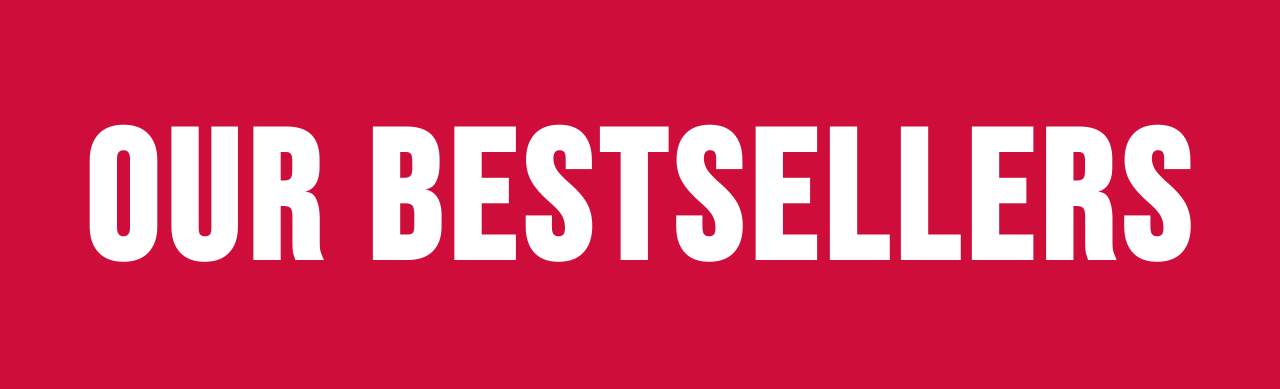
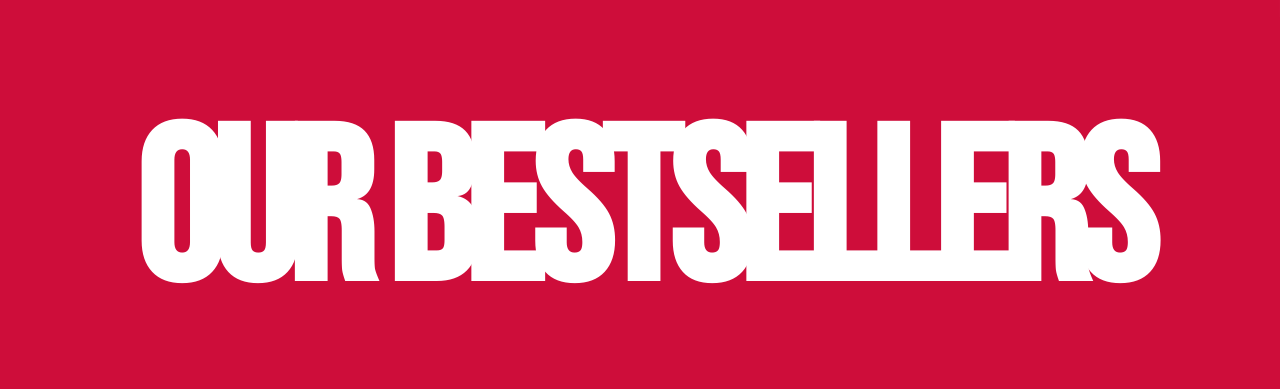
Before and after one commit to newprosperity8-store/bunnyplastics, a React (Vite) app: page / in a window 1280 px wide. Shown: the part 1940-2329 px from the top of the page. Built offline with nearby package versions, Linux system fonts and the light colour scheme.

Commit message:
Bestsellers: seamless edge-to-edge desktop marquee, bigger OUR BESTSELLERS heading with tracking-tighter

```diff
--- a/src/pages/Home.tsx
+++ b/src/pages/Home.tsx
@@ -331,6 +331,8 @@ export default function Home() {
 
         {/* Latest Furniture Collection (OUR BESTSELLERS) */}
         <div className="relative overflow-hidden w-full bg-primary pt-12 pb-14 sm:pb-20 md:pt-24 md:pb-32">
+
+          {/* Header & Mobile Content inside container */}
           <div className="container mx-auto px-6 md:px-12 xl:px-24">
 
           {/* Mobile Header (2 Lines) */}
@@ -341,9 +343,9 @@ export default function Home() {
             </h2>
           </div>
 
-          {/* Desktop & Tablet Header (Single Line) */}
+          {/* Desktop & Tablet Header (Single Line - Bigger with original letter spacing) */}
           <div className="hidden md:flex flex-col items-center justify-center mb-10 text-center relative">
-            <h2 className="text-6xl md:text-8xl xl:text-[10rem] leading-[0.9] font-logo tracking-wider uppercase pointer-events-none select-none whitespace-nowrap pb-8 text-white">
+            <h2 className="text-[5rem] md:text-[8rem] lg:text-[10rem] xl:text-[12rem] leading-[0.85] font-logo tracking-tighter uppercase pointer-events-none select-none whitespace-nowrap pb-8 text-white">
               OUR BESTSELLERS
             </h2>
           </div>
@@ -390,10 +392,27 @@ export default function Home() {
             ))}
           </div>
 
-          {/* Desktop & Tablet Continuous Auto-Scrolling Marquee with Staggered Layout */}
+          {/* Bestsellers Mobile Swipe Indicator */}
+          <div className="flex flex-col items-center gap-2 mt-4 md:hidden">
+            <div className="flex items-center gap-1.5">
+              {BESTSELLERS.map((_, idx) => (
+                <span
+                  key={idx}
+                  className={`transition-all duration-300 rounded-full ${idx === bestsellersScrollIdx ? 'w-6 h-2 bg-white' : 'w-2 h-2 bg-white/40'}`}
+                />
+              ))}
+            </div>
+            <span className="text-xs font-semibold text-white/80 tracking-widest flex items-center gap-1 uppercase">
+              &lt; Swipe &gt;
+            </span>
+          </div>
+
+          </div>
+
+          {/* Desktop & Tablet Full-Width Seamless Marquee (outside container for edge-to-edge) */}
           <div
             ref={bestsellersRef}
-            className="hidden md:flex overflow-x-auto scrollbar-none gap-8 pb-16 pt-4 w-full items-start"
+            className="hidden md:flex overflow-x-hidden scrollbar-none gap-8 pb-16 pt-4 w-full items-start"
           >
             {[...BESTSELLERS, ...BESTSELLERS].map((item, idx) => (
               <Link
@@ -425,23 +444,6 @@ export default function Home() {
                 </div>
               </Link>
             ))}
-          </div>
-
-          {/* Bestsellers Mobile Swipe Indicator */}
-          <div className="flex flex-col items-center gap-2 mt-4 md:hidden">
-            <div className="flex items-center gap-1.5">
-              {BESTSELLERS.map((_, idx) => (
-                <span
-                  key={idx}
-                  className={`transition-all duration-300 rounded-full ${idx === bestsellersScrollIdx ? 'w-6 h-2 bg-white' : 'w-2 h-2 bg-white/40'}`}
-                />
-              ))}
-            </div>
-            <span className="text-xs font-semibold text-white/80 tracking-widest flex items-center gap-1 uppercase">
-              &lt; Swipe &gt;
-            </span>
-          </div>
-
           </div>
 
           {/* WAVY SVG BOTTOM CUTOUT RESTORED */}
```
